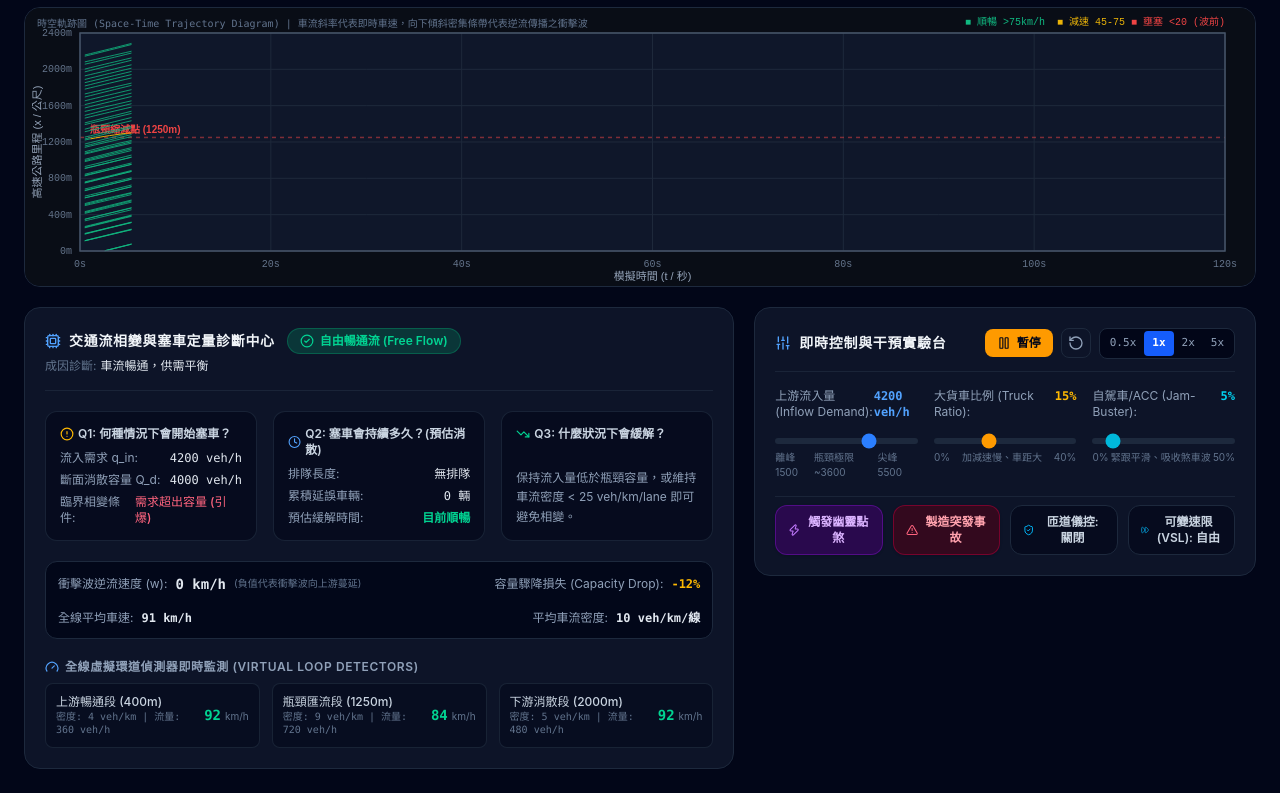
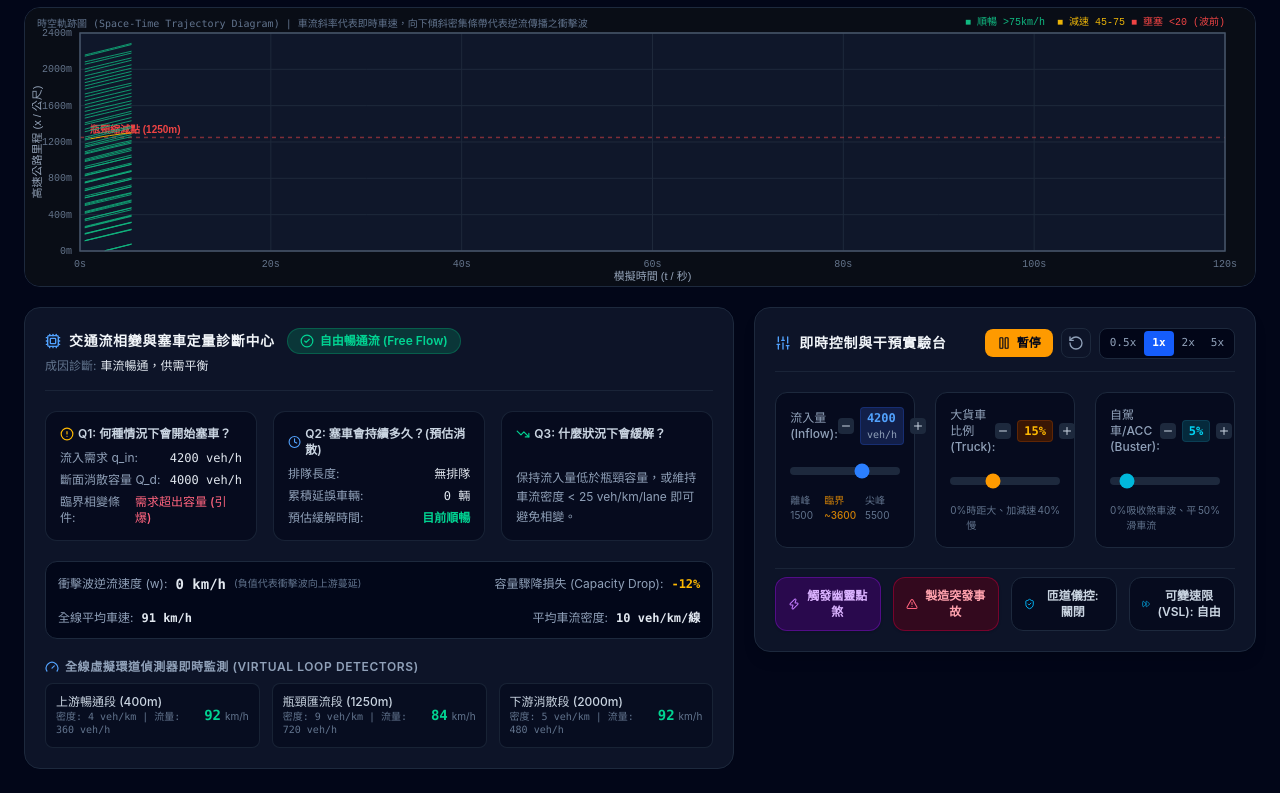
Before and after one commit to tzuchen/highway-traffic-simulation, a React (Vite) app: page / in a window 1280 px wide. Shown: the part 486-1279 px from the top of the page. Built offline with nearby package versions, Linux system fonts and the light colour scheme.

Commit message:
fix: restore smooth parameter tuning, enable natural page scrolling, and add +/- slider step buttons

```diff
--- a/src/App.tsx
+++ b/src/App.tsx
@@ -27,6 +27,7 @@ export const App: React.FC = () => {
   const requestRef = useRef<number | null>(null);
   const lastTimeRef = useRef<number>(performance.now());
   const accumulatorRef = useRef<number>(0);
+  const lastUIUpdateRef = useRef<number>(0);
 
   const updateSim = useCallback((now: number) => {
     const elapsedRealSec = (now - lastTimeRef.current) / 1000;
@@ -43,13 +44,16 @@ export const App: React.FC = () => {
         accumulatorRef.current -= dt;
       }
 
-      // Sync React state for dashboard
+      // Throttle React state updates to ~10Hz (every 100ms) to eliminate slider input lag
+      if (now - lastUIUpdateRef.current >= 100) {
+        lastUIUpdateRef.current = now;
         setSimTime(engineRef.current.time);
         setVehicleCount(engineRef.current.vehicles.length);
         setDiagnosis(engineRef.current.getDiagnosis());
         setTrajectories([...engineRef.current.getTrajectories()]);
         setDetectors(engineRef.current.getDetectorReadings());
         setHasActiveIncident(engineRef.current.hasActiveIncident());
+      }
     }
 
     requestRef.current = requestAnimationFrame(updateSim);
@@ -102,7 +106,7 @@ export const App: React.FC = () => {
   const currentScenarioInfo = SCENARIOS[scenarioType];
 
   return (
-    <div className="min-h-screen bg-slate-950 text-slate-100 flex flex-col font-sans select-none overflow-y-auto">
+    <div className="min-h-screen bg-slate-950 text-slate-100 flex flex-col font-sans">
       {/* 1. Top Navigation & Status */}
       <Header
         currentScenario={scenarioType}
--- a/src/components/ControlPanel.tsx
+++ b/src/components/ControlPanel.tsx
@@ -1,5 +1,5 @@
 import React from 'react';
-import { Play, Pause, RotateCcw, Zap, AlertTriangle, ShieldCheck, Sliders, FastForward } from 'lucide-react';
+import { Play, Pause, RotateCcw, Zap, AlertTriangle, ShieldCheck, Sliders, FastForward, Plus, Minus } from 'lucide-react';
 import { SimulationParams } from '../sim/simulation';
 
 interface ControlPanelProps {
@@ -29,8 +29,23 @@ export const ControlPanel: React.FC<ControlPanelProps> = ({
 }) => {
   const speedOptions = [0.5, 1, 2, 5];
 
+  const handleInflowChange = (val: number) => {
+    const clamped = Math.max(1500, Math.min(5500, val));
+    onChangeParams({ inflowVehPerHour: clamped });
+  };
+
+  const handleTruckChange = (val: number) => {
+    const clamped = Math.max(0, Math.min(40, val));
+    onChangeParams({ truckPercentage: clamped });
+  };
+
+  const handleAccChange = (val: number) => {
+    const clamped = Math.max(0, Math.min(50, val));
+    onChangeParams({ accPercentage: clamped });
+  };
+
   return (
-    <div className="bg-slate-900/90 border border-slate-800 rounded-2xl p-5 flex flex-col gap-4 backdrop-blur-md">
+    <div className="bg-slate-900/90 border border-slate-800 rounded-2xl p-5 flex flex-col gap-5 backdrop-blur-md shadow-lg">
       <div className="flex items-center justify-between border-b border-slate-800/80 pb-3">
         <h2 className="text-sm font-bold text-slate-100 uppercase tracking-wider flex items-center gap-2">
           <Sliders className="w-4 h-4 text-blue-400" />
@@ -40,7 +55,7 @@ export const ControlPanel: React.FC<ControlPanelProps> = ({
         <div className="flex items-center space-x-2">
           <button
             onClick={onTogglePlay}
-            className={`flex items-center space-x-1.5 px-3 py-1.5 rounded-lg text-xs font-semibold transition-all ${
+            className={`flex items-center space-x-1.5 px-3 py-1.5 rounded-lg text-xs font-semibold transition-all cursor-pointer ${
               isRunning
                 ? 'bg-amber-500 hover:bg-amber-400 text-slate-950'
                 : 'bg-emerald-500 hover:bg-emerald-400 text-slate-950'
@@ -52,7 +67,7 @@ export const ControlPanel: React.FC<ControlPanelProps> = ({
 
           <button
             onClick={onReset}
-            className="p-1.5 rounded-lg text-slate-400 hover:text-slate-100 hover:bg-slate-800 transition-all border border-slate-800"
+            className="p-1.5 rounded-lg text-slate-400 hover:text-slate-100 hover:bg-slate-800 transition-all border border-slate-800 cursor-pointer"
             title="重設車流"
           >
             <RotateCcw className="w-4 h-4" />
@@ -63,7 +78,7 @@ export const ControlPanel: React.FC<ControlPanelProps> = ({
               <button
                 key={s}
                 onClick={() => onChangeSpeed(s)}
-                className={`px-2 py-1 rounded transition-all ${
+                className={`px-2 py-1 rounded transition-all cursor-pointer ${
                   speedMultiplier === s
                     ? 'bg-blue-600 text-white font-bold'
                     : 'text-slate-400 hover:text-slate-200'
@@ -76,80 +91,143 @@ export const ControlPanel: React.FC<ControlPanelProps> = ({
         </div>
       </div>
 
-      {/* Sliders Grid */}
-      <div className="grid grid-cols-1 md:grid-cols-3 gap-4">
+      {/* Sliders Grid with Quick +/- Buttons */}
+      <div className="grid grid-cols-1 md:grid-cols-3 gap-5">
         {/* Inflow Slider */}
-        <div className="space-y-1.5">
-          <div className="flex justify-between text-xs">
-            <span className="text-slate-400">上游流入量 (Inflow Demand):</span>
-            <span className="font-mono text-blue-400 font-bold">{params.inflowVehPerHour} veh/h</span>
+        <div className="bg-slate-950/60 p-3.5 rounded-xl border border-slate-800 space-y-2">
+          <div className="flex justify-between items-center text-xs">
+            <span className="text-slate-400 font-medium">流入量 (Inflow):</span>
+            <div className="flex items-center gap-1.5">
+              <button
+                onClick={() => handleInflowChange(params.inflowVehPerHour - 200)}
+                className="p-0.5 rounded bg-slate-800 hover:bg-slate-700 text-slate-300 transition-all cursor-pointer"
+                title="減少 200"
+              >
+                <Minus className="w-3 h-3" />
+              </button>
+              <span className="font-mono text-blue-400 font-bold px-1.5 py-0.5 bg-blue-950/80 rounded border border-blue-900/60">
+                {params.inflowVehPerHour} <span className="text-[10px] text-slate-400 font-normal">veh/h</span>
+              </span>
+              <button
+                onClick={() => handleInflowChange(params.inflowVehPerHour + 200)}
+                className="p-0.5 rounded bg-slate-800 hover:bg-slate-700 text-slate-300 transition-all cursor-pointer"
+                title="增加 200"
+              >
+                <Plus className="w-3 h-3" />
+              </button>
             </div>
+          </div>
+          <div className="py-1">
             <input
               type="range"
               min={1500}
               max={5500}
               step={100}
               value={params.inflowVehPerHour}
-            onChange={(e) => onChangeParams({ inflowVehPerHour: Number(e.target.value) })}
-            className="w-full h-1.5 bg-slate-800 rounded-lg appearance-none cursor-pointer accent-blue-500"
+              onInput={(e) => handleInflowChange(Number((e.target as HTMLInputElement).value))}
+              onChange={(e) => handleInflowChange(Number(e.target.value))}
+              className="w-full h-2 bg-slate-800 rounded-lg appearance-none cursor-pointer accent-blue-500"
             />
+          </div>
           <div className="flex justify-between text-[10px] text-slate-500">
             <span>離峰 1500</span>
-            <span>瓶頸極限 ~3600</span>
+            <span className="text-amber-500/80 font-medium">臨界 ~3600</span>
             <span>尖峰 5500</span>
           </div>
         </div>
 
         {/* Truck Mix */}
-        <div className="space-y-1.5">
-          <div className="flex justify-between text-xs">
-            <span className="text-slate-400">大貨車比例 (Truck Ratio):</span>
-            <span className="font-mono text-amber-400 font-bold">{params.truckPercentage}%</span>
+        <div className="bg-slate-950/60 p-3.5 rounded-xl border border-slate-800 space-y-2">
+          <div className="flex justify-between items-center text-xs">
+            <span className="text-slate-400 font-medium">大貨車比例 (Truck):</span>
+            <div className="flex items-center gap-1.5">
+              <button
+                onClick={() => handleTruckChange(params.truckPercentage - 5)}
+                className="p-0.5 rounded bg-slate-800 hover:bg-slate-700 text-slate-300 transition-all cursor-pointer"
+                title="減少 5%"
+              >
+                <Minus className="w-3 h-3" />
+              </button>
+              <span className="font-mono text-amber-400 font-bold px-1.5 py-0.5 bg-amber-950/80 rounded border border-amber-900/60">
+                {params.truckPercentage}%
+              </span>
+              <button
+                onClick={() => handleTruckChange(params.truckPercentage + 5)}
+                className="p-0.5 rounded bg-slate-800 hover:bg-slate-700 text-slate-300 transition-all cursor-pointer"
+                title="增加 5%"
+              >
+                <Plus className="w-3 h-3" />
+              </button>
             </div>
+          </div>
+          <div className="py-1">
             <input
               type="range"
               min={0}
               max={40}
               step={5}
               value={params.truckPercentage}
-            onChange={(e) => onChangeParams({ truckPercentage: Number(e.target.value) })}
-            className="w-full h-1.5 bg-slate-800 rounded-lg appearance-none cursor-pointer accent-amber-500"
+              onInput={(e) => handleTruckChange(Number((e.target as HTMLInputElement).value))}
+              onChange={(e) => handleTruckChange(Number(e.target.value))}
+              className="w-full h-2 bg-slate-800 rounded-lg appearance-none cursor-pointer accent-amber-500"
             />
+          </div>
           <div className="flex justify-between text-[10px] text-slate-500">
             <span>0%</span>
-            <span>加減速慢、車距大</span>
+            <span>時距大、加減速慢</span>
             <span>40%</span>
           </div>
         </div>
 
         {/* ACC Jam-Buster Mix */}
-        <div className="space-y-1.5">
-          <div className="flex justify-between text-xs">
-            <span className="text-slate-400">自駕車/ACC (Jam-Buster):</span>
-            <span className="font-mono text-cyan-400 font-bold">{params.accPercentage}%</span>
+        <div className="bg-slate-950/60 p-3.5 rounded-xl border border-slate-800 space-y-2">
+          <div className="flex justify-between items-center text-xs">
+            <span className="text-slate-400 font-medium">自駕車/ACC (Buster):</span>
+            <div className="flex items-center gap-1.5">
+              <button
+                onClick={() => handleAccChange(params.accPercentage - 5)}
+                className="p-0.5 rounded bg-slate-800 hover:bg-slate-700 text-slate-300 transition-all cursor-pointer"
+                title="減少 5%"
+              >
+                <Minus className="w-3 h-3" />
+              </button>
+              <span className="font-mono text-cyan-400 font-bold px-1.5 py-0.5 bg-cyan-950/80 rounded border border-cyan-900/60">
+                {params.accPercentage}%
+              </span>
+              <button
+                onClick={() => handleAccChange(params.accPercentage + 5)}
+                className="p-0.5 rounded bg-slate-800 hover:bg-slate-700 text-slate-300 transition-all cursor-pointer"
+                title="增加 5%"
+              >
+                <Plus className="w-3 h-3" />
+              </button>
             </div>
+          </div>
+          <div className="py-1">
             <input
               type="range"
               min={0}
               max={50}
               step={5}
               value={params.accPercentage}
-            onChange={(e) => onChangeParams({ accPercentage: Number(e.target.value) })}
-            className="w-full h-1.5 bg-slate-800 rounded-lg appearance-none cursor-pointer accent-cyan-500"
+              onInput={(e) => handleAccChange(Number((e.target as HTMLInputElement).value))}
+              onChange={(e) => handleAccChange(Number(e.target.value))}
+              className="w-full h-2 bg-slate-800 rounded-lg appearance-none cursor-pointer accent-cyan-500"
             />
+          </div>
           <div className="flex justify-between text-[10px] text-slate-500">
             <span>0%</span>
-            <span>緊跟平滑、吸收煞車波</span>
+            <span>吸收煞車波、平滑車流</span>
             <span>50%</span>
           </div>
         </div>
       </div>
 
       {/* Action Triggers & Mitigations */}
-      <div className="grid grid-cols-2 md:grid-cols-4 gap-2.5 pt-2 border-t border-slate-800/80">
+      <div className="grid grid-cols-2 md:grid-cols-4 gap-3 pt-2 border-t border-slate-800/80">
         <button
           onClick={onTriggerPhantomBrake}
-          className="flex items-center justify-center gap-1.5 px-3 py-2 rounded-xl text-xs font-semibold bg-purple-950/60 hover:bg-purple-900/80 text-purple-300 border border-purple-800/60 transition-all shadow-sm"
+          className="flex items-center justify-center gap-1.5 px-3 py-2.5 rounded-xl text-xs font-semibold bg-purple-950/60 hover:bg-purple-900/80 text-purple-300 border border-purple-800/60 transition-all shadow-sm cursor-pointer active:scale-95"
         >
           <Zap className="w-3.5 h-3.5 text-purple-400" />
           <span>觸發幽靈點煞</span>
@@ -157,7 +235,7 @@ export const ControlPanel: React.FC<ControlPanelProps> = ({
 
         <button
           onClick={onToggleIncident}
-          className={`flex items-center justify-center gap-1.5 px-3 py-2 rounded-xl text-xs font-semibold transition-all shadow-sm border ${
+          className={`flex items-center justify-center gap-1.5 px-3 py-2.5 rounded-xl text-xs font-semibold transition-all shadow-sm border cursor-pointer active:scale-95 ${
             hasActiveIncident
               ? 'bg-rose-600 hover:bg-rose-500 text-white border-rose-500 animate-pulse'
               : 'bg-rose-950/60 hover:bg-rose-900/80 text-rose-300 border-rose-800/60'
@@ -169,9 +247,9 @@ export const ControlPanel: React.FC<ControlPanelProps> = ({
 
         <button
           onClick={() => onChangeParams({ rampMeteringActive: !params.rampMeteringActive })}
-          className={`flex items-center justify-center gap-1.5 px-3 py-2 rounded-xl text-xs font-semibold transition-all border ${
+          className={`flex items-center justify-center gap-1.5 px-3 py-2.5 rounded-xl text-xs font-semibold transition-all border cursor-pointer active:scale-95 ${
             params.rampMeteringActive
-              ? 'bg-blue-600 text-white border-blue-400'
+              ? 'bg-blue-600 text-white border-blue-400 shadow-md'
               : 'bg-slate-950/60 text-slate-300 border-slate-800 hover:bg-slate-800'
           }`}
         >
@@ -181,9 +259,9 @@ export const ControlPanel: React.FC<ControlPanelProps> = ({
 
         <button
           onClick={() => onChangeParams({ variableSpeedLimitActive: !params.variableSpeedLimitActive })}
-          className={`flex items-center justify-center gap-1.5 px-3 py-2 rounded-xl text-xs font-semibold transition-all border ${
+          className={`flex items-center justify-center gap-1.5 px-3 py-2.5 rounded-xl text-xs font-semibold transition-all border cursor-pointer active:scale-95 ${
             params.variableSpeedLimitActive
-              ? 'bg-blue-600 text-white border-blue-400'
+              ? 'bg-blue-600 text-white border-blue-400 shadow-md'
               : 'bg-slate-950/60 text-slate-300 border-slate-800 hover:bg-slate-800'
           }`}
         >
--- a/src/components/HighwayCanvas.tsx
+++ b/src/components/HighwayCanvas.tsx
@@ -77,7 +77,9 @@ export const HighwayCanvas: React.FC<HighwayCanvasProps> = ({ road, vehicles })
   };
 
   const handleWheel = (e: React.WheelEvent) => {
-    if (!rendererRef.current) return;
+    // Only zoom when Ctrl or Meta (Cmd) key is pressed, allowing natural page scroll otherwise
+    if (!rendererRef.current || (!e.ctrlKey && !e.metaKey)) return;
+    e.preventDefault();
     const factor = e.deltaY < 0 ? 1.12 : 0.88;
     rendererRef.current.scale = Math.max(0.15, Math.min(3.0, rendererRef.current.scale * factor));
     rendererRef.current.render(road, vehicles);
```
Also changed, not shown: index.html (+1 -1 lines). Lines whose indentation alone changed are shown as unchanged.
